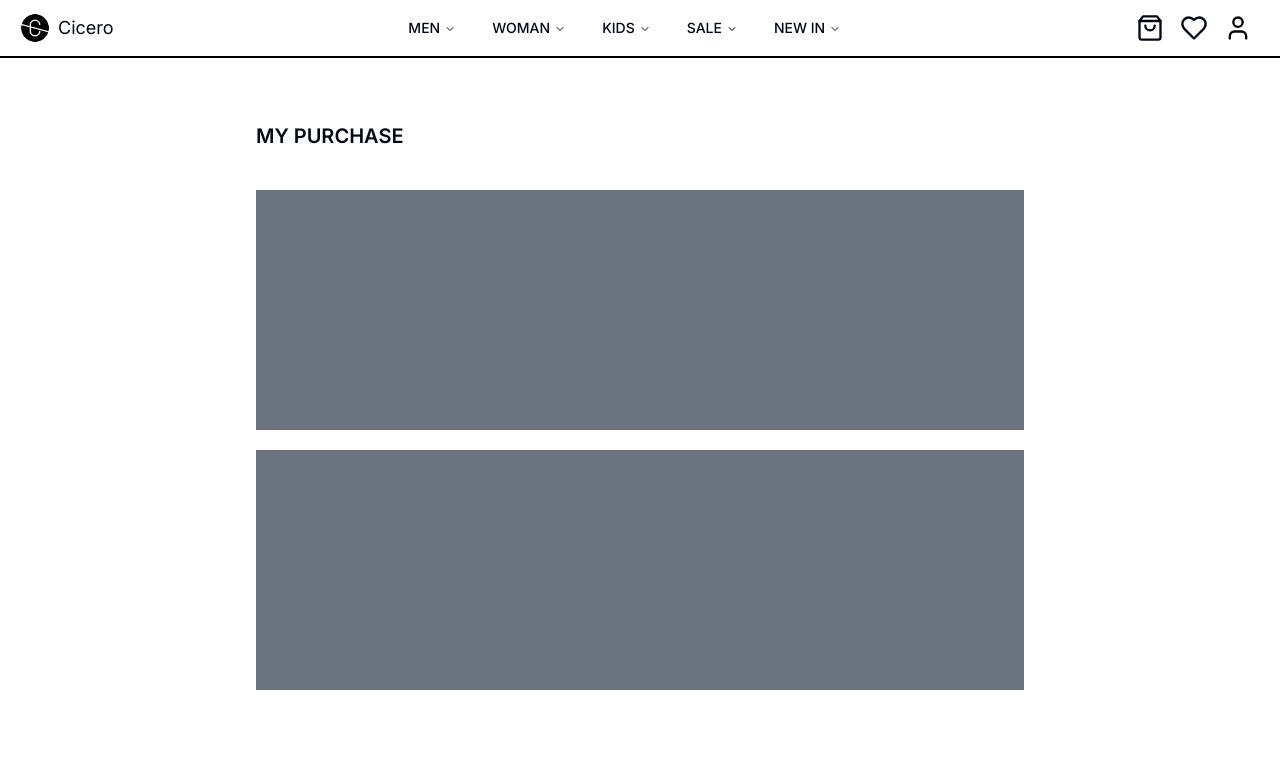
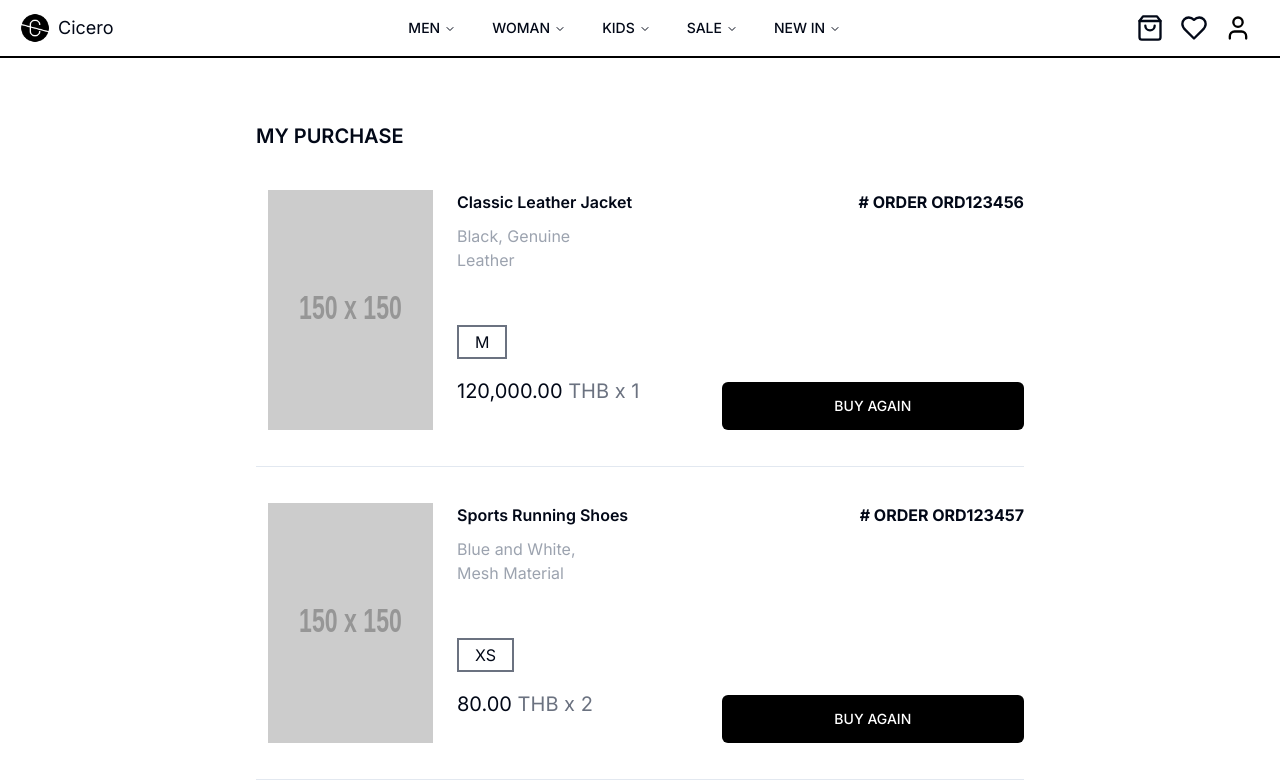
Before and after one commit to deeptech-kmitl/Cicero-Frontend, a Next.js app: page /myPurchase in a window 1280 px wide. Shown: the top 782 px of the page. Built offline with nearby package versions, Linux system fonts and the light colour scheme.

Commit message:
Config-Fixed

```diff
--- a/next.config.js
+++ b/next.config.js
@@ -1,4 +1,13 @@
 /** @type {import('next').NextConfig} */
-const nextConfig = {}
+const nextConfig = {
+  images: {
+    remotePatterns: [
+      {
+        protocol: "https",
+        hostname: "**",
+      },
+    ],
+  },
+};
 
-module.exports = nextConfig
+module.exports = nextConfig;
--- a/package.json
+++ b/package.json
@@ -20,6 +20,7 @@
     "@radix-ui/react-hover-card": "^1.0.7",
     "@radix-ui/react-menubar": "^1.0.4",
     "@radix-ui/react-navigation-menu": "^1.1.4",
+    "@radix-ui/react-separator": "^1.0.3",
     "@radix-ui/react-slot": "^1.0.2",
     "axios": "^1.6.7",
     "class-variance-authority": "^0.7.0",
--- a/src/app/(site)/myPurchase/page.tsx
+++ b/src/app/(site)/myPurchase/page.tsx
@@ -1,14 +1,101 @@
-import { Button } from "@nextui-org/react";
+import ItemMyPurchase from "@/components/myPurchase/ItemMyPurchase";
+import { Button } from "@/components/ui/button";
+import { Separator } from "@/components/ui/separator";
+
+
+
 import React from "react";
 
 type Props = {};
+
+const mockData = [
+  {
+    image: "https://via.placeholder.com/150",
+    title: "Classic Leather Jacket",
+    detail: "Black, Genuine Leather",
+    size: "M",
+    price: "120,000.00",
+    qty: 1,
+    orderId: "ORD123456",
+  },
+  {
+    image: "https://via.placeholder.com/150",
+    title: "Sports Running Shoes",
+    detail: "Blue and White, Mesh Material",
+    size: "XS",
+    price: "80.00",
+    qty: 2,
+    orderId: "ORD123457",
+  },
+  {
+    image: "https://via.placeholder.com/150",
+    title: "Elegant Wrist Watch",
+    detail: "Silver, Waterproof up to 50m",
+    size: "L",
+    price: "250.00",
+    qty: 3,
+    orderId: "ORD123458",
+  },
+];
 
 const myPurchase = (props: Props) => {
   return (
     <div className="flex min-h-screen flex-col px-[20%] py-[5%]">
       <div className="text-xl font-semibold mb-10">MY PURCHASE</div>
-      <div className="w-8/9 h-[15em] bg-gray-500 mb-5"></div>
-      <div className="w-8/9 h-[15em] bg-gray-500 mb-5"></div>
+      {mockData.map((item, i) => {
+        return (
+          <ItemMyPurchase
+            key={i}
+            image={item.image}
+            title={item.title}
+            detail={item.detail}
+            size={item.size}
+            price={item.price}
+            qty={item.qty}
+            orderId={item.orderId}
+          />
+        );
+      })}
+
+      {/* <div>
+        <div className="w-8/9 h-[15em] mb-5 flex ">
+          <div className="w-[25%]">
+            <img
+              className="h-[100%] w-[100%] px-3"
+              src="https://images-ext-1.discordapp.net/external/SoyqwiL5DFV3M6dPQZPyUHyb31C4arHR6sPBvqyLifE/https/hm-media-prod.s3.amazonaws.com/pub/media/catalog/product/medium/0c018b4663366a2a94f4c7d82df95f0ab92aba78_xxl-1.jpg?format=webp&width=758&height=1138"
+              alt="image description"
+            />
+          </div>
+          <div className="w-[35%] flex flex-col ml-3">
+            <div className="h-[15%]">
+              <div className="font-semibold">THE STAR COP VEST</div>
+            </div>
+            <div className="h-[45%] w-[60%]">
+              <div className="text-gray-400 line-clamp-3">
+                Lorem Ipsum is simply dummy text of the printing setting
+                industry.
+              </div>
+            </div>
+            <div className="h-[20%] w-fit">
+              <div className="border-2 border-gray-500 py-[3px] px-4">XS</div>
+            </div>
+            <div className="h-[27%]">
+              <div className="text-xl mt-2">
+                1,590 <span className="text-gray-500">THB x 1</span>
+              </div>
+            </div>
+          </div>
+          <div className="w-[40%] flex flex-col">
+            <div className="h-[80%]">
+              <div className="font-bold text-right"># ORDER 1RSTGO-5D</div>
+            </div>
+            <div className="h-[20%] w-[100%] bg-black text-center justify-center flex">
+              <Button className="text-white">BUY AGAIN</Button>
+            </div>
+          </div>
+        </div>
+        <Separator className="my-4"/>
+      </div> */}
     </div>
   );
 };
--- /dev/null
+++ b/src/components/myPurchase/ItemMyPurchase.tsx
@@ -0,0 +1,64 @@
+import React from 'react'
+import { Separator } from "@/components/ui/separator";
+import Image from 'next/image';
+import { Button } from '../ui/button';
+
+type ItemMyPurchaseProps = {
+    image: string
+    title: string
+    detail: string
+    size: string
+    price: string
+    qty: number
+    orderId: string
+}
+
+
+const ItemMyPurchase = (props: ItemMyPurchaseProps) => {
+  return (
+    <div>
+      <div className="w-8/9 h-[15em] mb-5 flex ">
+        <div className="w-[25%]">
+          <Image
+            className="h-[100%] w-[100%] px-3"
+            src={props.image}
+            width={0}
+            height={0}
+            sizes="100vw"
+            alt="image description"
+          />
+        </div>
+        <div className="w-[35%] flex flex-col ml-3">
+          <div className="h-[15%]">
+            <div className="font-semibold">{props.title}</div>
+          </div>
+          <div className="h-[45%] w-[60%]">
+            <div className="text-gray-400 line-clamp-3">{props.detail}</div>
+          </div>
+          <div className="h-[20%] w-fit">
+            <div className="border-2 border-gray-500 py-[3px] px-4">
+              {props.size}
+            </div>
+          </div>
+          <div className="h-[27%]">
+            <div className="text-xl mt-2">
+              {props.price}{" "}
+              <span className="text-gray-500">THB x {props.qty}</span>
+            </div>
+          </div>
+        </div>
+        <div className="w-[40%] flex flex-col">
+          <div className="h-[80%]">
+            <div className="font-bold text-right"># ORDER {props.orderId}</div>
+          </div>
+          <Button className="h-[20%] w-[100%] bg-black text-center justify-center flex text-white">
+            BUY AGAIN
+          </Button>
+        </div>
+      </div>
+      <Separator className="my-9" />
+    </div>
+  );
+};
+
+export default ItemMyPurchase;
--- /dev/null
+++ b/src/components/ui/separator.tsx
@@ -0,0 +1,31 @@
+"use client"
+
+import * as React from "react"
+import * as SeparatorPrimitive from "@radix-ui/react-separator"
+
+import { cn } from "@/lib/utils"
+
+const Separator = React.forwardRef<
+  React.ElementRef<typeof SeparatorPrimitive.Root>,
+  React.ComponentPropsWithoutRef<typeof SeparatorPrimitive.Root>
+>(
+  (
+    { className, orientation = "horizontal", decorative = true, ...props },
+    ref
+  ) => (
+    <SeparatorPrimitive.Root
+      ref={ref}
+      decorative={decorative}
+      orientation={orientation}
+      className={cn(
+        "shrink-0 bg-border",
+        orientation === "horizontal" ? "h-[1px] w-full" : "h-full w-[1px]",
+        className
+      )}
+      {...props}
+    />
+  )
+)
+Separator.displayName = SeparatorPrimitive.Root.displayName
+
+export { Separator }
```
Also changed, not shown: 1 other file (tests, documents, lock files or other folders).
